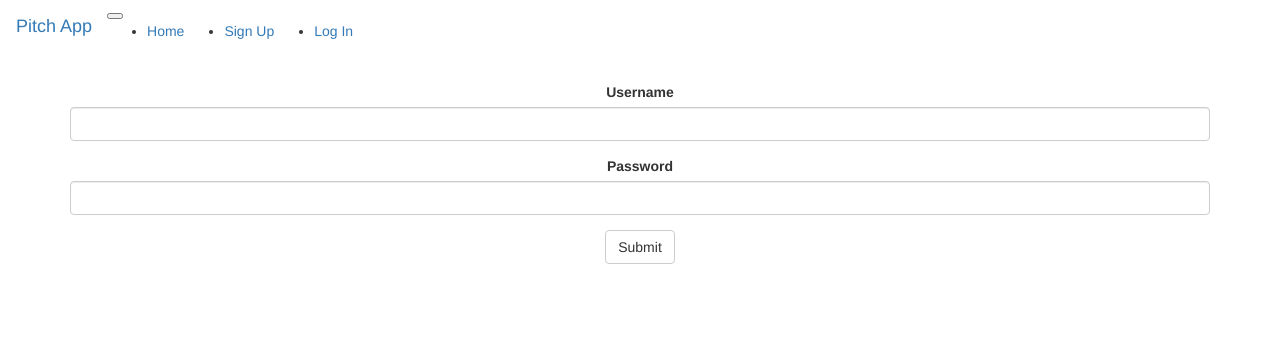
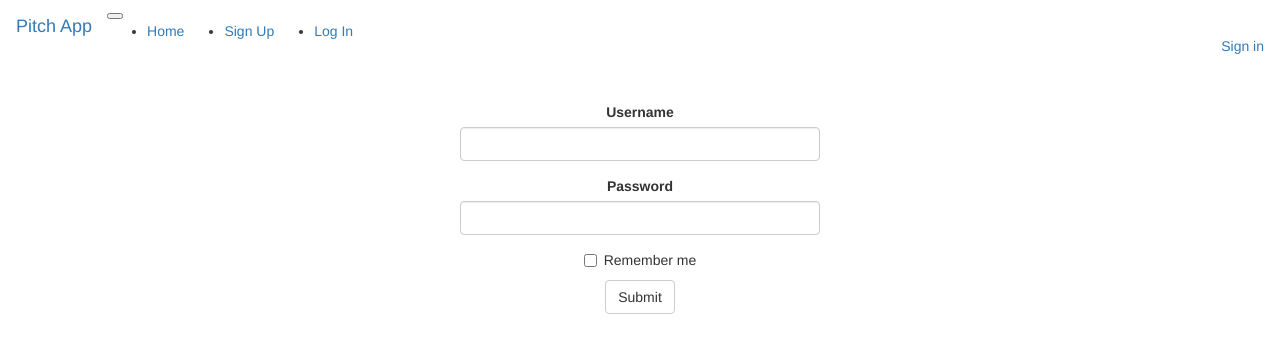
Before and after one commit to spgdaman/pitch_app, a Flask app: page /login in a window 1280 px wide. Shown: the top 353 px of the page. Run offline with Flask 2, Linux system fonts and the light colour scheme; some libraries are stand-ins or nearby versions.

Commit message:
login feature done, logout error

```diff
--- a/app/auth/forms.py
+++ b/app/auth/forms.py
@@ -1,5 +1,5 @@
 from flask_wtf import FlaskForm
-from wtforms import StringField, TextAreaField, SubmitField, PasswordField
+from wtforms import StringField, SubmitField, PasswordField, BooleanField
 from wtforms.validators import Required
 
 class SignupForm(FlaskForm):
@@ -14,5 +14,6 @@ class SignupForm(FlaskForm):
 class LoginForm(FlaskForm):
 
     username = StringField('Username', validators=[Required()])
-    password = StringField('Password', validators=[Required()])
+    password = PasswordField('Password', validators=[Required()])
+    remember = BooleanField('Remember me')
     submit = SubmitField('Submit')
--- a/app/auth/views.py
+++ b/app/auth/views.py
@@ -1,7 +1,8 @@
-from flask import render_template, redirect,url_for
+from flask import render_template, redirect,url_for, flash, request
+from flask_login import login_user, logout_user
 from . import auth
 from .forms import LoginForm,SignupForm
-from ..models import Users, Credentials
+from ..models import Users
 from ..import db
 
 @auth.route('/login', methods=['GET', 'POST'])
@@ -9,9 +10,13 @@ def login():
     login_form = LoginForm()
 
     if login_form.validate_on_submit():
-        username = login_form.username.data
         password = login_form.password.data
-        new_login = Credentials(username,password)
+        user = Users.query.filter_by(username = login_form.username.data).first()
+        if user is not None and user.verify_password(password):
+            login_user(user,login_form.remember.data)
+            return redirect(request.args.get('next') or url_for('main.index'))
+
+            flash('Invalid username or password')
 
     return render_template('auth/login.html', login_form = login_form)
 
@@ -30,6 +35,7 @@ def signup():
         db.session.add(new_signee)
         db.session.commit()
 
+        flash("You are now Signed Up!")
         return redirect(url_for('auth.login'))
 
     return render_template('auth/signup.html',form=form)
--- a/app/main/views.py
+++ b/app/main/views.py
@@ -2,7 +2,7 @@
 from . import main
 from flask import Flask, render_template
 from .forms import PitchForm
-from ..models import Pitch
+# from ..models import Pitch
 from flask_login import login_required
 
 @main.route('/index')
--- a/app/templates/auth/login.html
+++ b/app/templates/auth/login.html
@@ -3,8 +3,14 @@
 
 {% block content %}
     <div class="container">
-        <center>
-            {{wtf.quick_form(login_form)}}
-        </center>
+        <div class="row">
+            <div class="col-md-4"> </div>
+            <div class="col-md-4">
+            <center>
+                {{wtf.quick_form(login_form)}}
+            </center>
+            </div>
+            <div class="col-md-4"></div>
+        </div>
     </div>
 {% endblock %}
--- a/app/templates/base.html
+++ b/app/templates/base.html
@@ -29,6 +29,14 @@
                         <a href="/login">Log In</a>
                     </li>
                 </ul>
+                <ul class="nav navbar-nav navbar-right">
+                    {% if current_user.is_authenticated %}
+                    <li style="color:white;padding:15px;">{{current_user.username}}</li>
+                    <li><a href="{{url_for('auth.logout')}}">Sign out</a></li>
+                    {% else %}
+                    <li><a href="{{url_for('auth.login')}}">Sign in</a></li>
+                    {%endif%}
+                </ul>
             </div>
         </nav>
     {% endblock %}
--- a/manage.py
+++ b/manage.py
@@ -9,6 +9,7 @@ migrate = Migrate(app,db)
 manager = Manager(app)
 
 manager.add_command('server',Server)
+#manager.add_command('migrate',MigrateCommand)
 
 @manager.shell
 def make_shell():
```
Also changed, not shown: app/models.py (+10 -10 lines), app/templates/auth/signup.html (+30 -6 lines).
